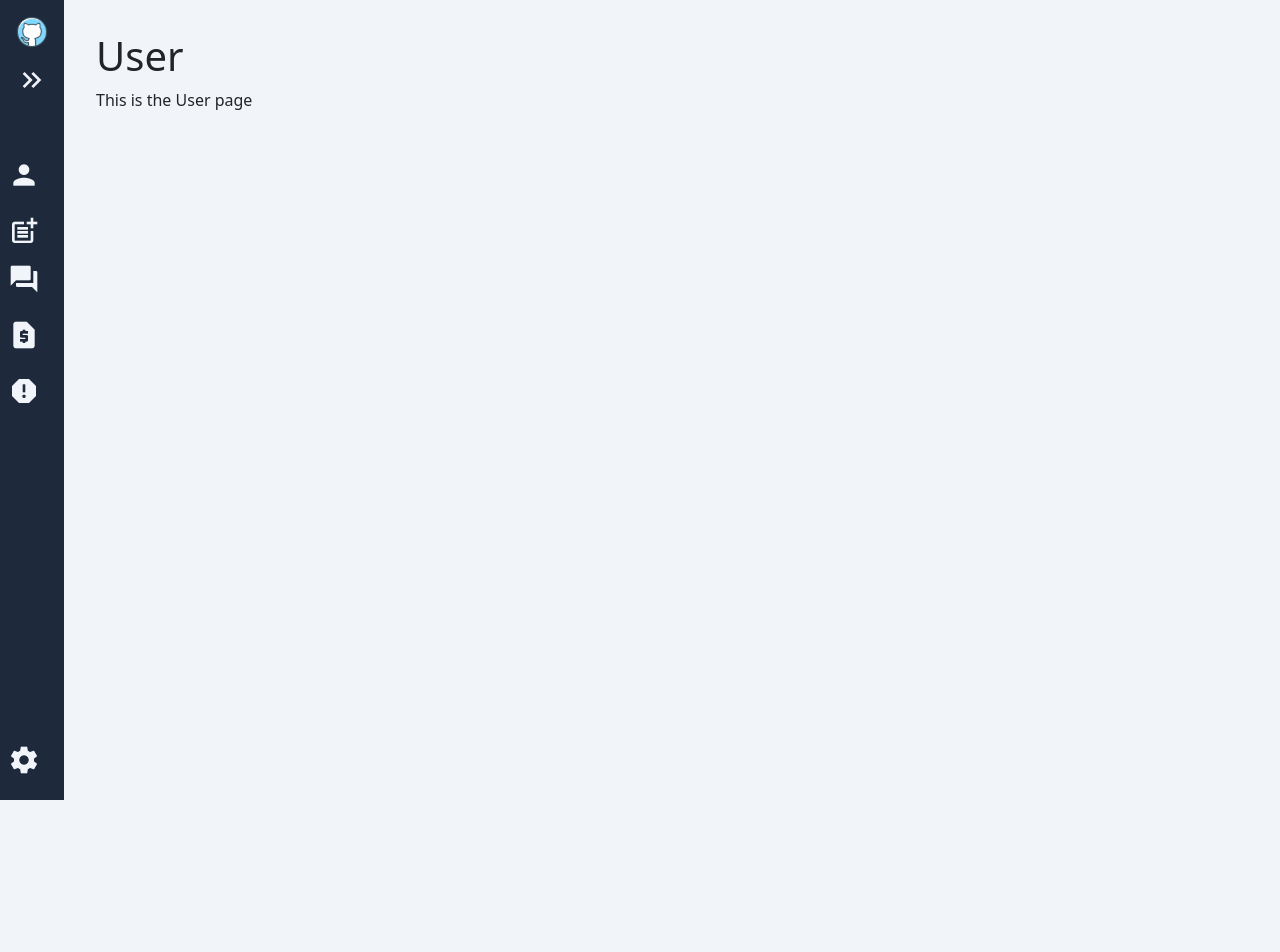
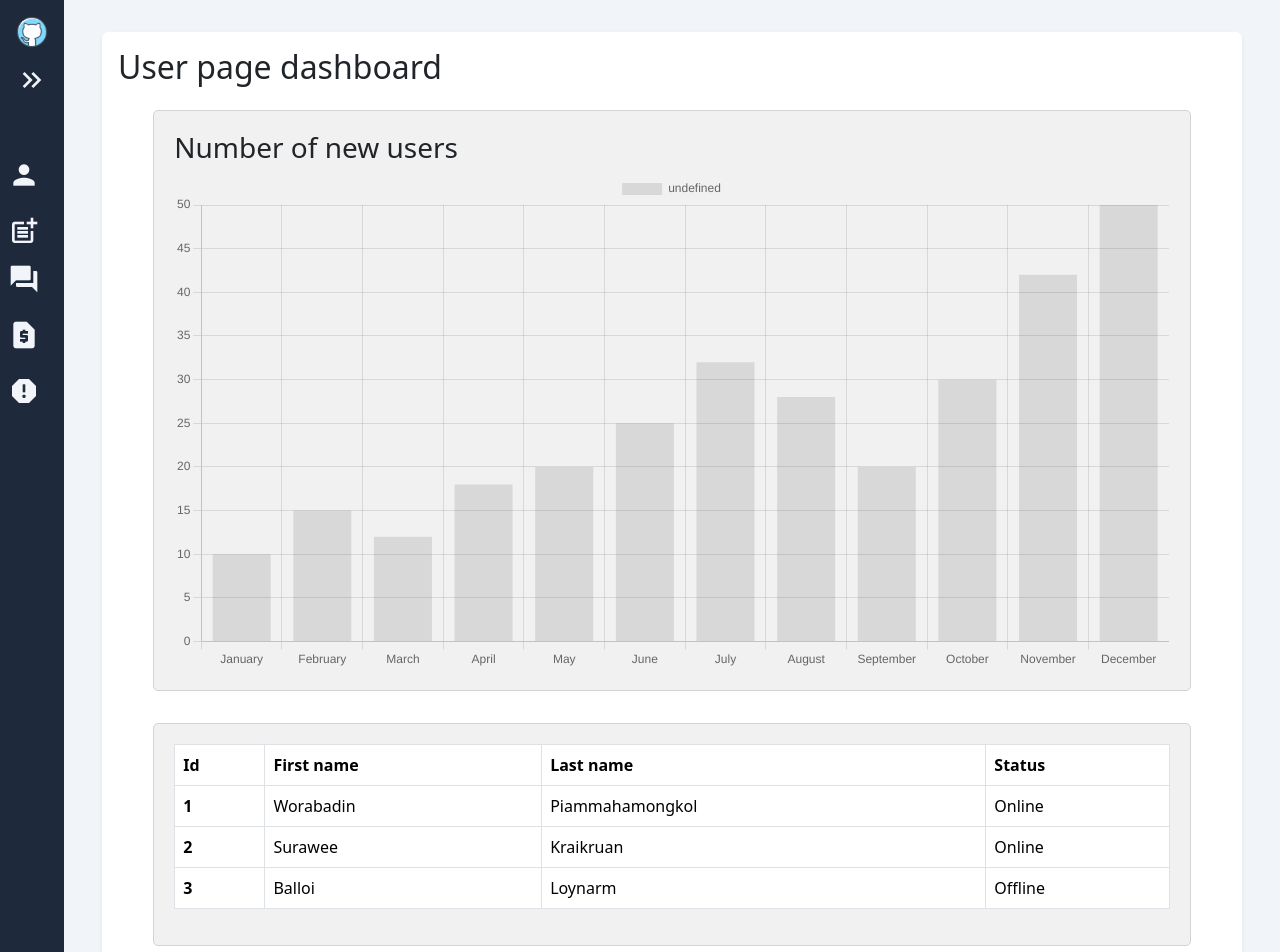
Before and after one commit to thunyathep/Dashboard, a Vue app: page /user in a window 1280 px wide. Shown: the top 952 px of the page. Before the commit the page ends 800 px from the top, so only its background shows below. Built offline with nearby package versions, Linux system fonts and the light colour scheme; no server answers; sample sign-in values are in the browser's storage; a web font is replaced by a local one.

Commit message:
Create User page UI

```diff
--- a/package.json
+++ b/package.json
@@ -9,6 +9,7 @@
   },
   "dependencies": {
     "axios": "^1.3.4",
+    "chart.js": "^4.2.1",
     "firebase": "^9.18.0",
     "pinia": "^2.0.33",
     "vue": "^3.2.47",
--- a/src/views/Quest.vue
+++ b/src/views/Quest.vue
@@ -1,11 +1,11 @@
 <template>
-    <main class="dailyquest-page">
-        <h1>Daily Quest</h1>
-        <p>This is the daily quest</p>
+    <main class="quest-page">
+        <h1>Daily quest</h1>
+        <p>This is the Daily quest page</p>
     </main>
 </template>
 
-<script>
+<script setup>
 
 </script>
 
--- a/src/views/User.vue
+++ b/src/views/User.vue
@@ -1,14 +1,130 @@
-<template>
-    <main class="dailyquest-page">
-        <h1>User</h1>
-        <p>This is the User page</p>
-    </main>
-</template>
+<script type="text/javascript">
 
-<script>
+  import {
+    Chart as ChartJS,
+    Title,
+    Tooltip,
+    Legend,
+    BarElement,
+    CategoryScale,
+    LinearScale,
+  } from "chart.js";
+  ChartJS.register(
+    Title,
+    Tooltip,
+    Legend,
+    BarElement,
+    CategoryScale,
+    LinearScale
+  );
 
+  import { Bar } from "vue-chartjs";
+
+  import { reactive } from "vue";
+
+  export default {
+    components: { Bar },
+    setup() {
+      const chartData = reactive({
+        labels: ["January", "February", "March", "April", "May", "June", "July", "August", "September", "October", "November", "December"],
+        datasets: [{ data: [10, 15, 12, 18, 20, 25, 32, 28, 20, 30, 42, 50] }],
+      });
+
+      const chartOptions = reactive({
+        responsive: true,
+      });
+
+      return {
+        chartData,
+        chartOptions,
+      };
+    },
+  };
 </script>
 
-<style lang="scss" scoped>
+<template>
+    <main class="user-page">
+      <div class="container">
+        <div class="row">
+          <div class="shadow-sm p-3 mb-5 bg-white rounded">
+            <div class="row">
+              <h2>User page dashboard</h2>
+              <div class="col-sm-11 my-3 barchart">
+                <h3>Number of new users</h3>
+                <Bar id="my-chart-id" :options="chartOptions" :data="chartData"/>
+              </div>
+              <div class="col-sm-11 my-3 table1">
+                <table class="table table-bordered">
+                      <thead>
+                        <tr>
+                          <th scope="col">Id</th>
+                          <th scope="col">First name</th>
+                          <th scope="col">Last name</th>
+                          <th scope="col">Status</th>
+                        </tr>
+                      </thead>
+                      <tbody>
+                        <tr>
+                          <th scope="row">1</th>
+                          <td>Worabadin</td>
+                          <td>Piammahamongkol</td>
+                          <td>Online</td>
+                        </tr>
+                        <tr>
+                          <th scope="row">2</th>
+                          <td>Surawee</td>
+                          <td>Kraikruan</td>
+                          <td>Online</td>
+                        </tr>
+                        <tr>
+                          <th scope="row">3</th>
+                          <td>Balloi</td>
+                          <td>Loynarm</td>
+                          <td>Offline</td>
+                        </tr>
+                      </tbody>
+                    </table>
+              </div>
+            </div>
+            <nav aria-label="Page navigation example">
+              <ul class="pagination justify-content-center">
+                <li class="page-item disabled">
+                  <a class="page-link" href="#" tabindex="-1">Previous</a>
+                </li>
+                <li class="page-item"><a class="page-link" href="#">1</a></li>
+                <li class="page-item"><a class="page-link" href="#">2</a></li>
+                <li class="page-item"><a class="page-link" href="#">3</a></li>
+                <li class="page-item">
+                  <a class="page-link" href="#">Next</a>
+                </li>
+              </ul>
+            </nav>
+          </div>
+        </div>
+      </div>
+    </main>
+  </template>
 
+  <style lang="scss">
+
+  .card-body{
+    align-content: center;
+  }
+
+  .barchart {
+    background-color: #f1f1f1;
+    border: 1px solid #d3d3d3;
+    border-radius: 5px;
+    padding: 20px;
+    margin-left: auto;
+    margin-right: auto;
+  }
+  .table1 {
+    background-color: #f1f1f1;
+    border: 1px solid #d3d3d3;
+    border-radius: 5px;
+    padding: 20px;
+    margin-left: auto;
+    margin-right: auto;
+  }
 </style>
```
Also changed, not shown: src/store/useUserStore.js (added, +23 -0 lines), 1 other file (tests, documents, lock files or other folders).
